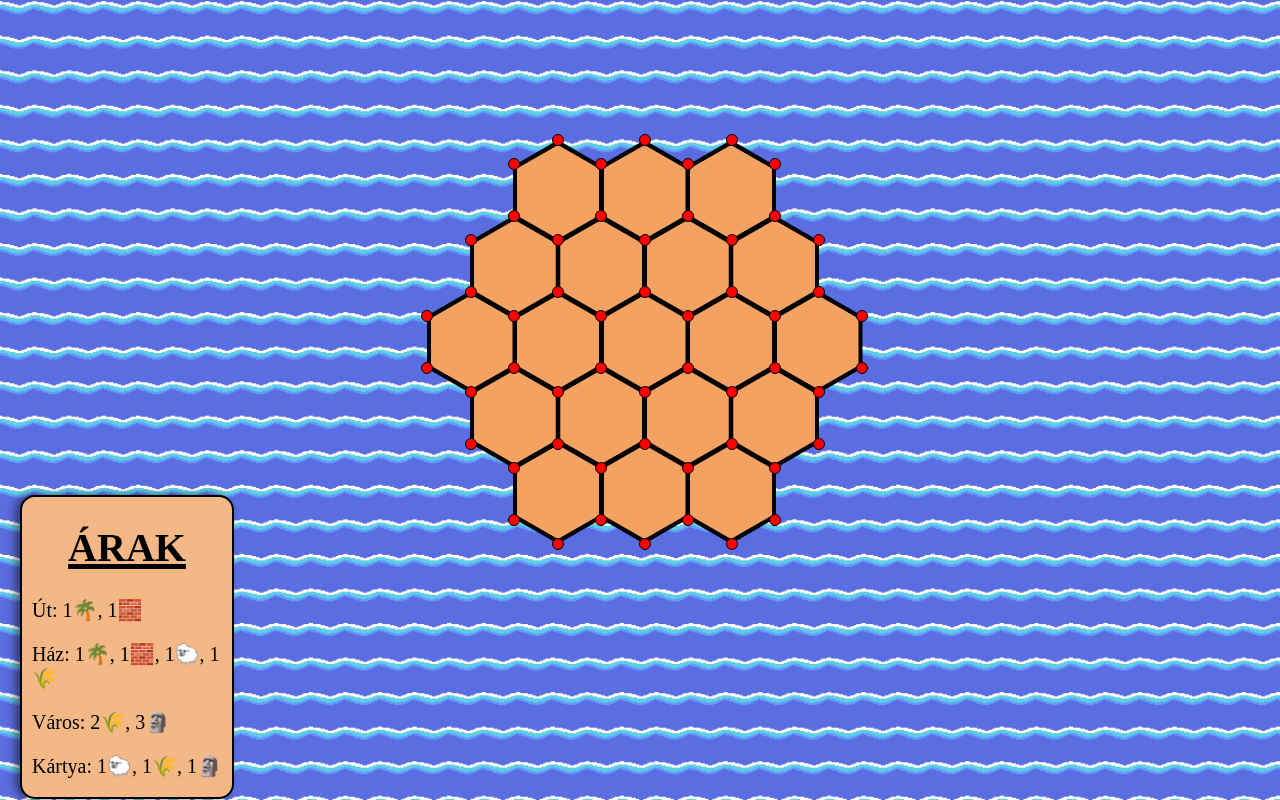
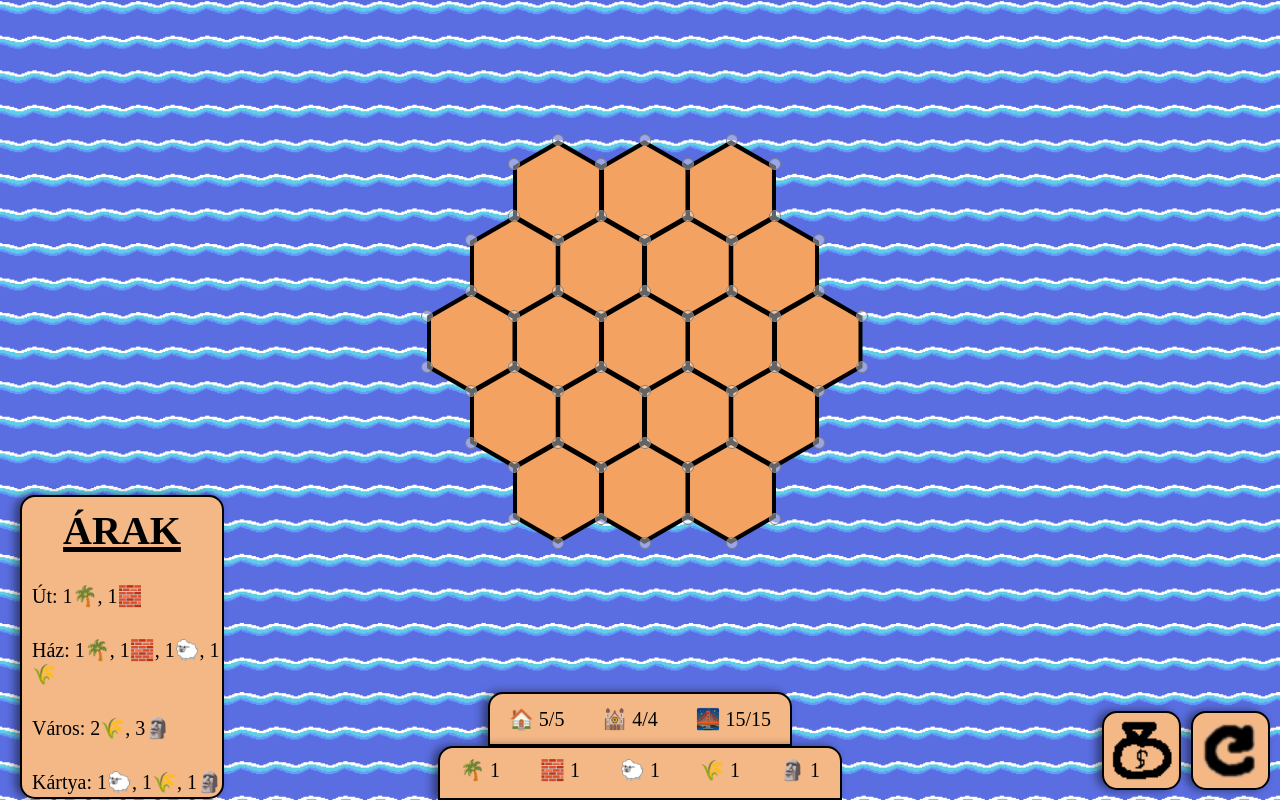
Before and after one commit to matyibobo/catan, a plain HTML site: page Catan/index.html in a window 1280 px wide. Drawn offline with Linux system fonts and the light colour scheme; a web font is replaced by a local one.

Commit message:
Add files via upload

```diff
--- a/Catan/index.html
+++ b/Catan/index.html
@@ -18,6 +18,44 @@
     <p>Város: 2🌾, 3🗿</p>
     <p>Kártya: 1🐑, 1🌾, 1🗿</p>
   </div>
+  <div id="inventory">
+    <div id="resources">
+      <p>
+      <span id="wood">
+      🌴 <span id="woodNum">1</span>
+      </span>
+      <span id="brick">
+      🧱 <span id="brickNum">1</span>
+      </span>
+      <span id="sheep">
+      🐑 <span id="sheepNum">1</span>
+      </span>
+      <span id="buzza">
+      🌾 <span id="buzzaNum">1</span>
+      </span>
+      <span id="rock">
+      🗿 <span id="rockNum">1</span>
+      </span>
+      </p>
+    </div>
+    <div id="shop">
+        <span id="house">
+        🏠 <span id="houseNum">5</span>/5</span>
+      <span id="city">
+        🕍 <span id="cityNum">4</span>/4</span>
+      <span id="street">
+        🌉 <span id="streetNum">15</span>/15</span>
+    </div>
+
+  </div>
+  <div id="commands">
+    <div id="next">
+    <img src="pics/arrow.png" alt="">
+  </div>
+  <div id="trade">
+    <img src="pics/money.png" alt="">
+  </div>
+  </div>
   <script src="papca.js"></script>
 </body>
 </html>
--- a/Catan/papca.js
+++ b/Catan/papca.js
@@ -2,8 +2,8 @@ const grid = document.getElementById("hexGrid");
 const horizontalSpacing = 86.5;
 const verticalSpacing = 75;
 
-const pointHorizontal = 87;
-const pointVertical = 76;
+const pointHorizontal = 87.05;
+const pointVertical = 75.7;
 
 const layout = [
   { count: 3, offset: 2 },
--- a/Catan/style.css
+++ b/Catan/style.css
@@ -1,3 +1,7 @@
+    *{
+      margin: 0;
+    }
+
     body {
       margin: 0;
       background-image: url(pics/Sprite-0001.png);
@@ -50,7 +54,6 @@
     #resourceCard{
     margin-bottom: 1px;
     margin-left : 20px;
-    padding-left: 10px;
     width: 200px;
     height: 300px;
     border-radius: 15px;
@@ -64,19 +67,113 @@
     font-size: 20px;
     >h1{
       text-align: center;
-      margin-right: 10px;
       text-decoration: underline solid black 5px;
+      margin-bottom: 30px;
+      margin-top: 10px;
     }
+    >p{
+      padding-left: 10px;
+      margin-bottom: 30px;
+    }
+  }
+    #resources{
+    width: 400px;
+    height: 50px;
+    border-radius: 15px 15px 0px 0px;
+    border: 2px solid black;
+    box-shadow: -5px 0px 10px rgba(0, 0, 0, 0.485);
+    background-color: #f4b887;
+    color: black;
+    font-size: 20px;
+    text-align: center;
+    >p{
+      margin-top: 2.5%;
+      display: flex;
+      justify-content: space-around;
+    }
+}
+    #shop{
+    width: 300px;
+    height: 50px;
+    border-radius: 15px 15px 0px 0px;
+    border: 2px solid black;
+    box-shadow: -5px 0px 10px rgba(0, 0, 0, 0.485);
+    background-color: #f4b887;
+    color: black;
+    font-size: 20px;
+    text-align: center;
+    display: flex;
+    justify-content: center;
+    flex-direction: row;
+    align-items: center;
+    justify-content: space-around;
+    >span{
+          cursor: pointer;
+    }
+}
+  #inventory{
+    position: fixed;
+    margin: 0;
+    padding: 0;
+    bottom: 0;
+    display: flex;
+    justify-content: center;
+    align-items: center;
+    flex-direction: column-reverse;
+}
+    #next{
+      margin: 0 10px 10px 0;
+      padding: 0;
+    width: 75px;
+    height: 75px;
+    border-radius: 15px;
+    border: 2px solid black;
+    box-shadow: -5px 0px 10px rgba(0, 0, 0, 0.485);
+    background-color: #f4b887;
+    color: black;
+    font-size: 20px;
+    text-align: center;
+    cursor: pointer;
+    >img{
+      width: 75px;
+      height: 75px;
+    }
+}
+    #trade{
+      margin: 0 10px 10px 0;
+      padding: 0;
+    width: 75px;
+    height: 75px;
+    border-radius: 15px;
+    border: 2px solid black;
+    box-shadow: -5px 0px 10px rgba(0, 0, 0, 0.485);
+    background-color: #f4b887;
+    color: black;
+    font-size: 20px;
+    text-align: center;
+    cursor: pointer;
+    >img{
+      width: 75px;
+      height: 75px;
+    }
+}
+    #commands{
+    bottom: 0;
+    right: 0;
+    position: fixed;
+    display: flex;
+    justify-content: start;
+    flex-direction: row-reverse;
 }
 .point {
     position: absolute;
     width: 10px;
     height: 10px;
-    background: red;
+    background: rgba(255, 255, 255, 0.39);
     border-radius: 50%;
     transform: translate(-50%, -50%);
     cursor: pointer;
-    border: 1px solid black;
+    border: 1px solid gray;
 
   }
 
```
Also changed, not shown: Catan/pics/101315.png (added), Catan/pics/arrow.png (added), Catan/pics/money.png (added).
